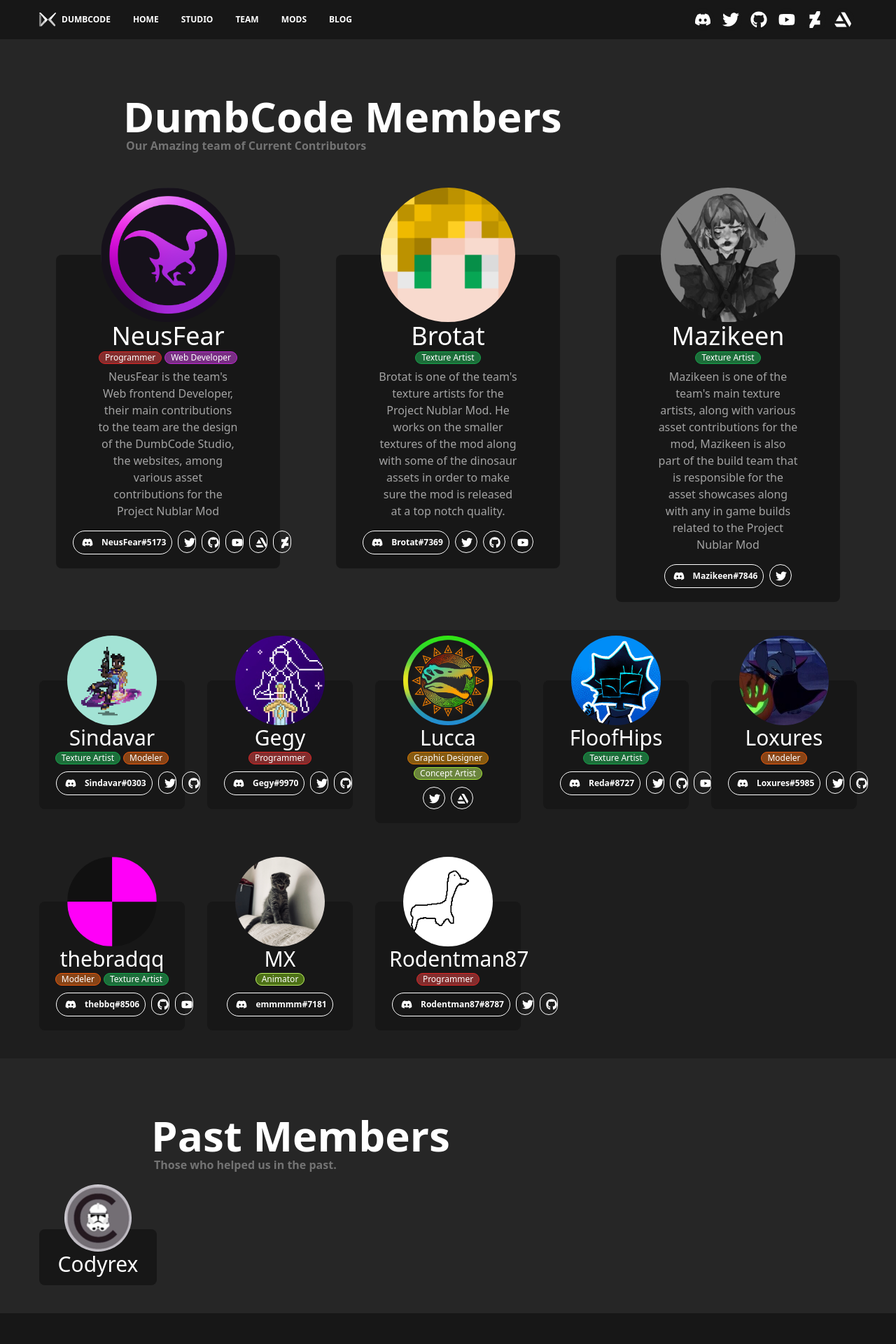
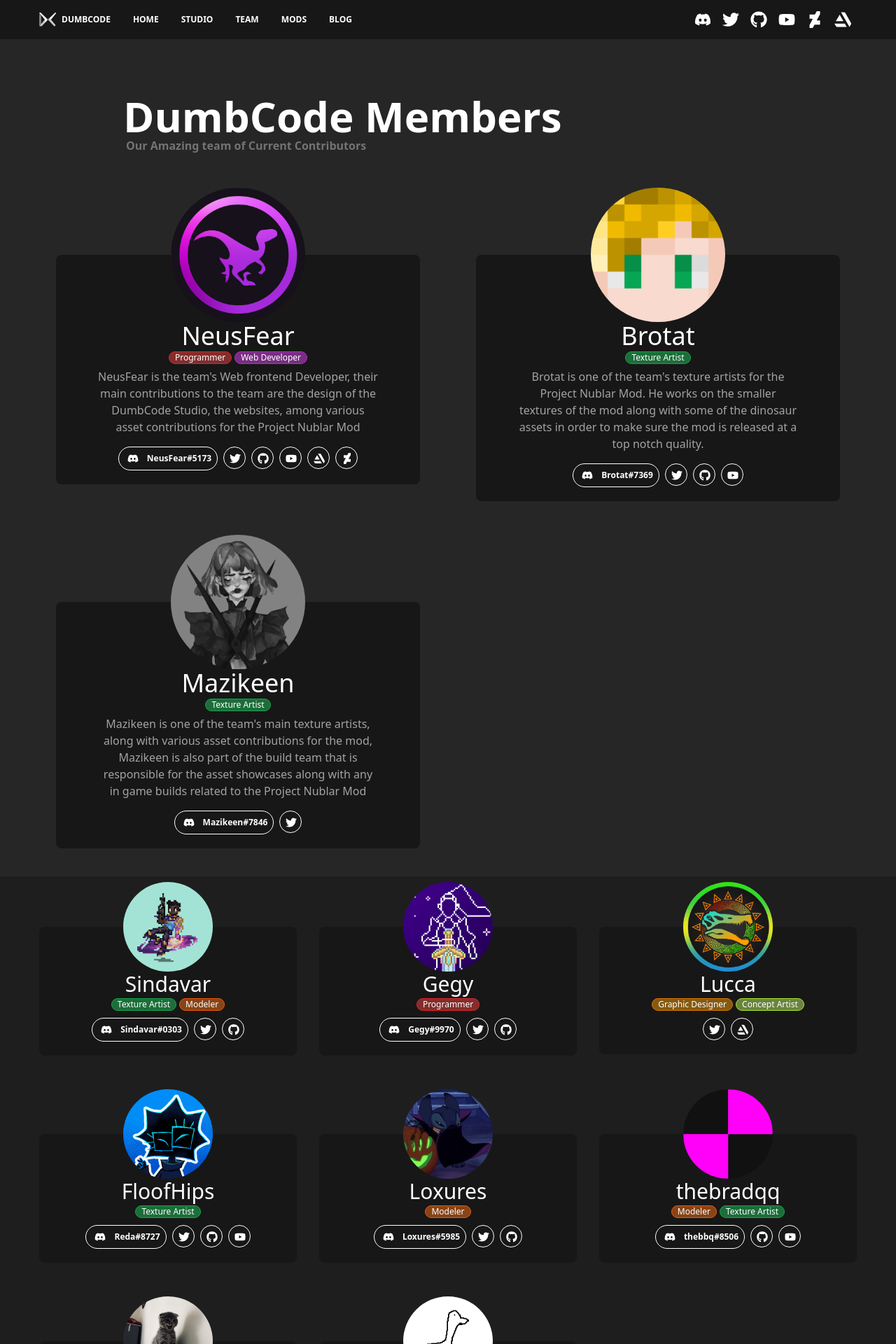
Before and after one commit to Nyfaria/DumbCode-Website, a Next.js app: page /team in a window 1280 px wide. Shown: the top 1920 px of the page at 70% size. Built offline with nearby package versions, Linux system fonts and the light colour scheme.

Commit message:
team page responsiveness

```diff
--- a/pages/team.tsx
+++ b/pages/team.tsx
@@ -16,10 +16,10 @@ const TeamPage = () => {
                     <p className="font-semibold text-md text-neutral-500 ml-1">Our Amazing team of Current Contributors</p>
                 </div>
             </section>
-            <div className="bg-neutral-800 px-10 grid grid-cols-3 grid-flow-row">
+            <div className="bg-neutral-800 sm:px-10 grid lg:grid-cols-2 2xl:grid-cols-3 grid-flow-row">
                 {primaryMembers.map((member, key) => <PrimaryMemberCard key={key} member={member} />)}
             </div>
-            <div className="bg-neutral-900 bg-opacity-50 px-10 grid grid-cols-5 grid-flow-row">
+            <div className="bg-neutral-900 bg-opacity-50 px-10 grid sm:grid-cols-2 lg:grid-cols-3 2xl:grid-cols-5 grid-flow-row">
                 {currentMembers.map((member, key) => <MemberCard key={key} member={member} />)}
             </div>
             <div className="bg-neutral-800 px-10">
@@ -29,7 +29,7 @@ const TeamPage = () => {
                         <p className="font-semibold text-md text-neutral-500 ml-1">Those who helped us in the past.</p>
                     </div>
                 </section>
-                <div className="grid grid-cols-6 grid-flow-row">
+                <div className="grid sm:grid-cols-2 md:grid-cols-3 lg:grid-cols-4 2xl:grid-cols-6 grid-flow-row">
                     {pastMembers.map((member, key) => <PastMemberCard key={key} member={member} />)}
                 </div>
             </div>
```
